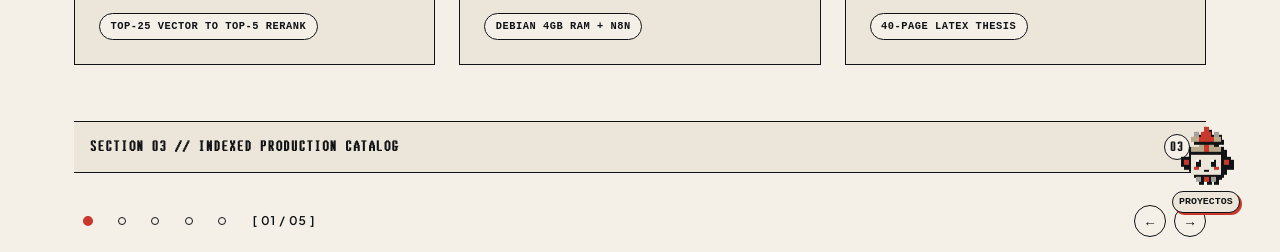
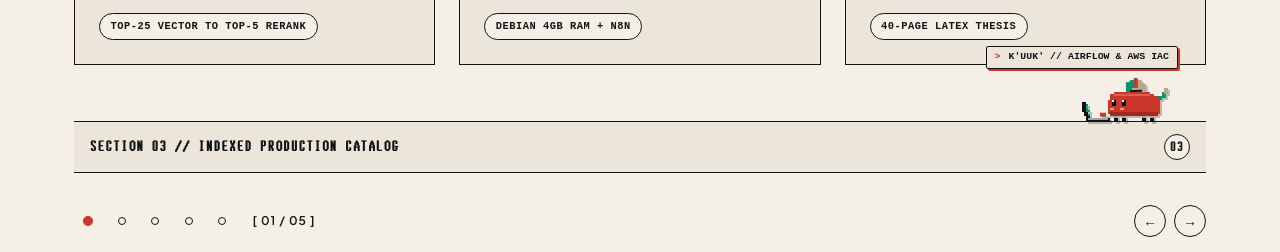
Before and after one commit to ElioUcan/portfolio, a plain HTML site: page preview-bauhaus-circular.html in a window 1280 px wide. Shown: the part 1749-2001 px from the top of the page. Drawn offline with Linux system fonts and the light colour scheme; a web font is replaced by a local one.

Commit message:
feat(mascot): implement pixel Maya creature perched on container ledges typing on laptop

```diff
--- a/bauhaus.js
+++ b/bauhaus.js
@@ -86,67 +86,138 @@
     } catch {}
   }
 
-  // Mascota Maya Pixel que Brinca entre Secciones
-  const pixelMascot = document.getElementById('pixelMayaCompanion');
-  const pixelTag = document.getElementById('pixelNameTag');
-  if (pixelMascot) {
-    const sectionList = [
-      { id: 'hero', name: "K'UUK'" },
-      { id: 'about', name: 'TESIS' },
-      { id: 'focus', name: 'NOW' },
-      { id: 'work', name: 'PROYECTOS' },
-      { id: 'experience', name: 'EXP' },
-      { id: 'skills', name: 'SKILLS' },
-      { id: 'certs', name: 'CERTS' },
-      { id: 'education', name: 'ACADEMIA' },
-      { id: 'contact', name: 'CONTACTO' }
+  // Mascota Maya Pixel que se para sobre los recuadros y teclea en su laptop
+  const mascot = document.getElementById('pixelMascotCompanion');
+  const bubbleText = document.getElementById('mascotBubbleText');
+
+  if (mascot) {
+    const targetList = [
+      { id: 'stats-ledger', status: "K'UUK' // DATA & AI" },
+      { id: 'banner-about', status: "K'UUK' // COMPILING THESIS" },
+      { id: 'focus', status: "K'UUK' // 4GB DEBIAN + RAG" },
+      { id: 'work', status: "K'UUK' // AIRFLOW & AWS IAC" },
+      { id: 'banner-exp', status: "K'UUK' // AI RESEARCH LAB" },
+      { id: 'skills', status: "K'UUK' // PYTHON & POSTGRES" },
+      { id: 'certs', status: "K'UUK' // AWS CERTIFIED" },
+      { id: 'education', status: "K'UUK' // UPY & HOLBERTON" },
+      { id: 'contact', status: "K'UUK' // TRANSMIT PING" }
     ];
 
-    let currentActiveIndex = 0;
-    let jumpTimeout = null;
+    let currentTargetIndex = -1;
+    let landingTimeout = null;
+    const MASCOT_HEIGHT = 48;
+    const MASCOT_WIDTH = 88;
 
-    const updateHop = () => {
+    const setMascotPosition = (targetEl, isJump) => {
+      if (!targetEl) return;
+      const rect = targetEl.getBoundingClientRect();
+      const pageTop = rect.top + window.scrollY;
+      const pageLeft = rect.left + window.scrollX;
+
+      // El borde superior es el suelo. y=pageTop.
+      // Las patitas tocan exactamente la línea superior (borde 1px hairline).
+      const targetY = Math.round(pageTop - MASCOT_HEIGHT + 1);
+
+      // A la derecha del recuadro, como en la imagen
+      const rightPadding = window.innerWidth <= 768 ? 16 : 36;
+      const targetX = Math.round(pageLeft + rect.width - MASCOT_WIDTH - rightPadding);
+
+      mascot.style.top = `${targetY}px`;
+      mascot.style.left = `${Math.max(12, targetX)}px`;
+
+      if (isJump) {
+        mascot.classList.remove('is-jumping', 'is-landing');
+        void mascot.offsetWidth; // retrigger reflow
+        mascot.classList.add('is-jumping');
+
+        if (landingTimeout) clearTimeout(landingTimeout);
+        landingTimeout = setTimeout(() => {
+          mascot.classList.remove('is-jumping');
+          mascot.classList.add('is-landing');
+        }, 460);
+      }
+    };
+
+    const updateActiveSection = () => {
       let activeIndex = 0;
-      for (let i = sectionList.length - 1; i >= 0; i--) {
-        const el = document.getElementById(sectionList[i].id);
-        if (el && el.getBoundingClientRect().top <= window.innerHeight * 0.42) {
-          activeIndex = i;
-          break;
+      const scrollThreshold = window.innerHeight * 0.45;
+
+      for (let i = targetList.length - 1; i >= 0; i--) {
+        const el = document.getElementById(targetList[i].id);
+        if (el) {
+          const rect = el.getBoundingClientRect();
+          if (rect.top <= scrollThreshold) {
+            activeIndex = i;
+            break;
+          }
         }
       }
 
-      if (window.innerWidth > 768) {
-        const activeEl = document.getElementById(sectionList[activeIndex].id);
-        if (activeEl) {
-          const banner = activeEl.querySelector('.section-banner') || activeEl;
-          const rect = banner.getBoundingClientRect();
-          const targetY = Math.max(90, Math.min(window.innerHeight - 110, rect.top + 6));
-          pixelMascot.style.top = `${targetY}px`;
+      if (activeIndex !== currentTargetIndex) {
+        currentTargetIndex = activeIndex;
+        const target = targetList[activeIndex];
+        const el = document.getElementById(target.id);
+        if (el) {
+          setMascotPosition(el, true);
+          if (bubbleText) bubbleText.textContent = target.status;
         }
-      }
-
-      if (activeIndex !== currentActiveIndex) {
-        currentActiveIndex = activeIndex;
-        pixelMascot.classList.remove('is-jumping', 'is-landing');
-        void pixelMascot.offsetWidth;
-        pixelMascot.classList.add('is-jumping');
-        if (pixelTag) pixelTag.textContent = sectionList[activeIndex].name;
-
-        if (jumpTimeout) clearTimeout(jumpTimeout);
-        jumpTimeout = setTimeout(() => {
-          pixelMascot.classList.remove('is-jumping');
-          pixelMascot.classList.add('is-landing');
-        }, 500);
       }
     };
 
-    window.addEventListener('scroll', updateHop, { passive: true });
-    window.addEventListener('resize', updateHop);
-    updateHop();
+    // Al redimensionar, reposicionar sin animación de salto
+    window.addEventListener('resize', () => {
+      if (currentTargetIndex >= 0 && currentTargetIndex < targetList.length) {
+        const el = document.getElementById(targetList[currentTargetIndex].id);
+        if (el) setMascotPosition(el, false);
+      }
+    }, { passive: true });
 
-    pixelMascot.addEventListener('click', () => {
-      pixelMascot.classList.add('is-jumping');
-      window.scrollTo({ top: 0, behavior: 'smooth' });
+    let scrollTicking = false;
+    window.addEventListener('scroll', () => {
+      if (!scrollTicking) {
+        window.requestAnimationFrame(() => {
+          updateActiveSection();
+          scrollTicking = false;
+        });
+        scrollTicking = true;
+      }
+    }, { passive: true });
+
+    // Posición inicial inmediata y al cargar contenido
+    updateActiveSection();
+    if (document.readyState === 'loading') {
+      document.addEventListener('DOMContentLoaded', updateActiveSection);
+    }
+    setTimeout(updateActiveSection, 150);
+
+    // Permitir hacer clic en cualquier sección o banner para que la mascota brinque a él
+    targetList.forEach((item, index) => {
+      const el = document.getElementById(item.id);
+      if (el) {
+        el.addEventListener('click', (e) => {
+          if (!e.target.closest('a, button, input')) {
+            currentTargetIndex = index;
+            setMascotPosition(el, true);
+            if (bubbleText) bubbleText.textContent = item.status;
+          }
+        });
+      }
+    });
+
+    // Clic en la mascota: acrobacia feliz y mensaje especial
+    mascot.addEventListener('click', () => {
+      mascot.classList.remove('is-jumping', 'is-landing');
+      void mascot.offsetWidth;
+      mascot.classList.add('is-jumping');
+      if (bubbleText) {
+        const easterEggs = [
+          "K'UUK' // [100% PIPELINE SLA]",
+          "K'UUK' // [RERANK TOP-5 READY]",
+          "K'UUK' // [4GB DEBIAN OPTIMIZED]",
+          "K'UUK' // [UV RUN AIRFLOW DAG]"
+        ];
+        bubbleText.textContent = easterEggs[Math.floor(Math.random() * easterEggs.length)];
+      }
     });
   }
 
--- a/preview-bauhaus-circular.html
+++ b/preview-bauhaus-circular.html
@@ -70,7 +70,7 @@
     </section>
 
     <!-- 03. STATS LEDGER -->
-    <section class="stats-ledger" aria-label="Key technical metrics">
+    <section class="stats-ledger" id="stats-ledger" aria-label="Key technical metrics">
       <div class="stat-item"><div class="stat-val crimson">05</div><div class="stat-label">Projects Shipped</div><div class="stat-sub">Production &amp; Open Source</div></div>
       <div class="stat-item"><div class="stat-val">06</div><div class="stat-label">Certifications</div><div class="stat-sub">AWS &amp; DataCamp Verified</div></div>
       <div class="stat-item"><div class="stat-val crimson">AWS</div><div class="stat-label">Certified Engineer</div><div class="stat-sub">Data &amp; Cloud Foundations</div></div>
@@ -78,7 +78,7 @@
     </section>
 
     <!-- 04. ABOUT / THESIS -->
-    <div class="section-banner">
+    <div class="section-banner" id="banner-about">
       <span>SECTION 01 // ARCHITECTURAL CONSTRUCTIVISM</span>
       <div class="constructivist-legend"><span class="chip-dot chip-red"></span> CR-01 <span class="chip-dot chip-stone"></span> ST-02 <span class="chip-dot chip-dark"></span> BK-03</div>
     </div>
@@ -274,7 +274,7 @@
     </section>
 
     <!-- 07. PROFESSIONAL EXPERIENCE -->
-    <div class="section-banner">
+    <div class="section-banner" id="banner-exp">
       <span>SECTION 04 // PROFESSIONAL LEDGER</span>
       <span class="circle-badge">04</span>
     </div>
@@ -457,72 +457,84 @@
     </div>
   </footer>
 
-  <!-- MASCOTA MAYA PIXEL QUE BRINCA ENTRE SECCIONES (ESTILO CLAUDE CODE) -->
-  <aside class="pixel-maya-companion" id="pixelMayaCompanion" aria-label="Mascota maya pixel" title="¡Brinco al inicio!">
-    <div class="pixel-ground-burst" aria-hidden="true">
-      <span class="pixel-puff">■</span>
-      <span class="pixel-puff">■</span>
+  <!-- MASCOTA MAYA PIXEL CON LAPTOP QUE SE POSA SOBRE LOS RECUADROS (ESTILO CLAUDE CODE) -->
+  <aside class="pixel-mascot-companion" id="pixelMascotCompanion" aria-label="Mascota maya programando en laptop" title="K'UUK' // Haz clic para animar">
+    <div class="mascot-speech-bubble" id="mascotBubble">
+      <span class="bubble-prompt">&gt;</span> <span class="bubble-text" id="mascotBubbleText">K'UUK' // DATA &amp; AI</span>
     </div>
-    <svg class="pixel-maya-sprite" viewBox="0 0 24 24" width="60" height="60" shape-rendering="crispEdges" aria-hidden="true">
-      <!-- Penacho / Plumas de Quetzal Carmesí & Ocre -->
-      <rect x="11" y="0" width="2" height="2" fill="#C9382B"/>
-      <rect x="10" y="2" width="4" height="2" fill="#C9382B"/>
-      <rect x="7" y="2" width="2" height="2" fill="#A3A199"/>
-      <rect x="15" y="2" width="2" height="2" fill="#A3A199"/>
-      <rect x="6" y="4" width="3" height="2" fill="#B9A98A"/>
-      <rect x="9" y="4" width="6" height="2" fill="#C9382B"/>
-      <rect x="15" y="4" width="3" height="2" fill="#B9A98A"/>
+    <div class="mascot-dust" aria-hidden="true">
+      <span>■ ■</span>
+      <span>■ ■</span>
+    </div>
+    <div class="mascot-sprite-wrapper">
+      <svg class="mascot-svg" viewBox="0 0 44 24" width="88" height="48" shape-rendering="crispEdges" aria-hidden="true">
+        <!-- Laptop Base & Keyboard (descansa sobre el borde hairline y=22..23) -->
+        <rect x="2" y="22" width="12" height="2" fill="#121316"/>
+        <rect x="3" y="22" width="10" height="1" fill="#A3A199"/>
 
-      <!-- Corona / Diadema Escalonada Piramidal -->
-      <rect x="8" y="6" width="8" height="1" fill="#121316"/>
-      <rect x="9" y="7" width="6" height="1" fill="#B9A98A"/>
-      <rect x="11" y="7" width="2" height="1" fill="#C9382B"/>
-      <rect x="5" y="8" width="14" height="2" fill="#B9A98A"/>
-      <rect x="5" y="8" width="1" height="2" fill="#121316"/>
-      <rect x="18" y="8" width="1" height="2" fill="#121316"/>
-      <rect x="11" y="8" width="2" height="2" fill="#C9382B"/>
-      <rect x="5" y="10" width="14" height="1" fill="#121316"/>
+        <!-- Laptop Screen Tilted (inclinada hacia la mascota) -->
+        <rect x="2" y="21" width="2" height="1" fill="#121316"/>
+        <rect x="1" y="19" width="2" height="2" fill="#121316"/>
+        <rect x="0" y="16" width="2" height="3" fill="#121316"/>
+        <rect x="0" y="14" width="2" height="2" fill="#121316"/>
+        <!-- Pantalla terminal con brillo esmeralda -->
+        <rect x="2" y="15" width="1" height="4" fill="#059669"/>
+        <rect x="3" y="18" width="1" height="3" fill="#059669"/>
+        <rect class="mascot-screen-code" x="2" y="16" width="1" height="1" fill="#34D399"/>
+        <rect class="mascot-screen-code" x="3" y="19" width="1" height="1" fill="#FFFFFF"/>
 
-      <!-- Orejeras Circulares de Piedra (Izquierda y Derecha) -->
-      <rect x="2" y="12" width="4" height="4" fill="#A3A199"/>
-      <rect x="3" y="13" width="2" height="2" fill="#C9382B"/>
-      <rect x="2" y="12" width="4" height="1" fill="#121316"/>
-      <rect x="2" y="15" width="4" height="1" fill="#121316"/>
-      <rect x="2" y="13" width="1" height="2" fill="#121316"/>
-      <rect x="5" y="13" width="1" height="2" fill="#121316"/>
+        <!-- Patitas delanteras tecleando en la laptop -->
+        <rect class="mascot-paw-left" x="9" y="20" width="3" height="2" fill="#C9382B"/>
+        <rect class="mascot-paw-right" x="12" y="21" width="2" height="1" fill="#ECE6DA"/>
 
-      <rect x="18" y="12" width="4" height="4" fill="#A3A199"/>
-      <rect x="19" y="13" width="2" height="2" fill="#C9382B"/>
-      <rect x="18" y="12" width="4" height="1" fill="#121316"/>
-      <rect x="18" y="15" width="4" height="1" fill="#121316"/>
-      <rect x="18" y="13" width="1" height="2" fill="#121316"/>
-      <rect x="21" y="13" width="1" height="2" fill="#121316"/>
+        <!-- Patitas (4 patas descansando exactamente sobre el borde y=23) -->
+        <rect x="16" y="20" width="2" height="4" fill="#A3A199"/>
+        <rect x="16" y="22" width="2" height="2" fill="#121316"/>
+        <rect x="20" y="20" width="2" height="4" fill="#A3A199"/>
+        <rect x="20" y="22" width="2" height="2" fill="#121316"/>
+        <rect x="30" y="20" width="2" height="4" fill="#A3A199"/>
+        <rect x="30" y="22" width="2" height="2" fill="#121316"/>
+        <rect x="34" y="20" width="2" height="4" fill="#A3A199"/>
+        <rect x="34" y="22" width="2" height="2" fill="#121316"/>
 
-      <!-- Rostro Terracota / Piedra Cálida Base -->
-      <rect x="6" y="11" width="12" height="8" fill="#ECE6DA"/>
-      <rect x="5" y="11" width="1" height="7" fill="#121316"/>
-      <rect x="18" y="11" width="1" height="7" fill="#121316"/>
-      <rect x="7" y="19" width="10" height="1" fill="#121316"/>
+        <!-- Cuerpo Terracota Carmesí (#C9382B estilo criatura Claude Code) -->
+        <rect x="14" y="11" width="24" height="10" fill="#C9382B"/>
+        <rect x="14" y="10" width="22" height="1" fill="#C9382B"/>
+        <rect x="16" y="9" width="18" height="1" fill="#C9382B"/>
+        <rect x="13" y="13" width="1" height="7" fill="#C9382B"/>
+        <rect x="38" y="12" width="1" height="8" fill="#C9382B"/>
 
-      <!-- Ojos Grandes Claude Code Style (2x3 con brillo 1x1) -->
-      <rect x="8" y="13" width="2" height="3" fill="#121316"/>
-      <rect x="8" y="13" width="1" height="1" fill="#FFFFFF"/>
-      <rect x="14" y="13" width="2" height="3" fill="#121316"/>
-      <rect x="14" y="13" width="1" height="1" fill="#FFFFFF"/>
+        <!-- Luces y Sombras de volumen constructivista -->
+        <rect x="16" y="10" width="18" height="1" fill="#D96048"/>
+        <rect x="14" y="19" width="24" height="2" fill="#9E2A20"/>
 
-      <!-- Mejillas Carmesí (Blush Pixels) -->
-      <rect x="7" y="16" width="2" height="1" fill="#C9382B"/>
-      <rect x="15" y="16" width="2" height="1" fill="#C9382B"/>
+        <!-- Penacho Maya (Plumas de Quetzal Jade, Carmesí y Ocre) -->
+        <g class="mascot-penacho">
+          <rect x="22" y="4" width="2" height="5" fill="#059669"/>
+          <rect x="24" y="3" width="2" height="6" fill="#059669"/>
+          <rect x="26" y="2" width="2" height="7" fill="#C9382B"/>
+          <rect x="28" y="3" width="2" height="6" fill="#B9A98A"/>
+          <rect x="30" y="5" width="2" height="4" fill="#B9A98A"/>
+          <rect x="24" y="8" width="6" height="1" fill="#121316"/>
+          <rect x="25" y="7" width="4" height="1" fill="#B9A98A"/>
+        </g>
 
-      <!-- Sonrisa Pixel -->
-      <rect x="11" y="17" width="2" height="1" fill="#121316"/>
+        <!-- Ojos Grandes Pixel mirándolo todo atentamente -->
+        <rect x="15" y="13" width="2" height="3" fill="#121316"/>
+        <rect x="15" y="13" width="1" height="1" fill="#FFFFFF"/>
+        <rect x="20" y="13" width="2" height="3" fill="#121316"/>
+        <rect x="20" y="13" width="1" height="1" fill="#FFFFFF"/>
 
-      <!-- Collar de Cuentas Maya (Base) -->
-      <rect x="8" y="20" width="2" height="2" fill="#A3A199"/>
-      <rect x="11" y="20" width="2" height="2" fill="#C9382B"/>
-      <rect x="14" y="20" width="2" height="2" fill="#A3A199"/>
-    </svg>
-    <div class="pixel-name-tag" id="pixelNameTag">K'UUK'</div>
+        <!-- Mejillas sonrojadas -->
+        <rect x="14" y="17" width="2" height="1" fill="#F4A261"/>
+        <rect x="19" y="17" width="2" height="1" fill="#F4A261"/>
+
+        <!-- Cola de Quetzal ondeante -->
+        <rect x="38" y="11" width="2" height="2" fill="#059669"/>
+        <rect x="40" y="9" width="2" height="3" fill="#059669"/>
+        <rect x="41" y="7" width="2" height="3" fill="#B9A98A"/>
+      </svg>
+    </div>
   </aside>
 
   <script src="bauhaus.js" defer></script>
--- a/style-bauhaus.css
+++ b/style-bauhaus.css
@@ -37,6 +37,7 @@ body {
   line-height: 1.65;
   max-width: 100%;
   overflow-x: hidden;
+  position: relative;
 }
 .skip-link {
   position: absolute; top: -100px; left: 1rem;
@@ -255,105 +256,148 @@ h1, h2, h3, h4 { font-family: var(--font-display); font-weight: 700; color: var(
 .footer-sub { color: var(--ink-secondary); font-size: 0.85rem; max-width: 580px; margin: 0 auto 1.75rem; }
 .footer-links { display: flex; justify-content: center; align-items: center; gap: 1.5rem; margin-bottom: 0; flex-wrap: wrap; }
 
-/* Pixel Maya Mascot Section-Hopper (Estilo Claude Code) */
-.pixel-maya-companion {
-  position: fixed;
-  right: clamp(1rem, 3.5vw, 2.5rem);
-  top: 140px;
-  z-index: 95;
+/* Pixel Maya Mascot Coding on Laptop (Claude Code style perched on recuadros) */
+.pixel-mascot-companion {
+  position: absolute;
+  top: 0;
+  left: 0;
+  z-index: 60;
+  width: 88px;
+  height: 48px;
   pointer-events: auto;
   cursor: pointer;
-  display: flex;
-  flex-direction: column;
-  align-items: center;
   user-select: none;
-  transition: top 0.48s cubic-bezier(0.34, 1.56, 0.64, 1);
+  transition: top 0.46s cubic-bezier(0.25, 1, 0.5, 1), left 0.46s cubic-bezier(0.25, 1, 0.5, 1);
+  will-change: top, left;
 }
 
-.pixel-maya-sprite {
+.mascot-sprite-wrapper {
+  position: relative;
+  width: 88px;
+  height: 48px;
+  transition: transform 0.2s cubic-bezier(0.34, 1.56, 0.64, 1);
+}
+
+.mascot-svg {
   image-rendering: pixelated;
   image-rendering: crisp-edges;
-  filter: drop-shadow(3px 3px 0 var(--border-hairline));
-  transition: transform 0.2s cubic-bezier(0.34, 1.56, 0.64, 1);
-  animation: pixelIdle 2.5s ease-in-out infinite;
+  display: block;
+  filter: drop-shadow(2px 2px 0 rgba(18, 19, 22, 0.25));
 }
 
-.pixel-name-tag {
+/* Patitas tecleando en laptop */
+@keyframes typingLeftPaw {
+  0%, 100% { transform: translateY(0); }
+  50% { transform: translateY(-1.5px); }
+}
+@keyframes typingRightPaw {
+  0%, 100% { transform: translateY(-1.5px); }
+  50% { transform: translateY(0); }
+}
+.mascot-paw-left {
+  animation: typingLeftPaw 0.26s ease-in-out infinite;
+  transform-origin: 10px 21px;
+}
+.mascot-paw-right {
+  animation: typingRightPaw 0.26s ease-in-out infinite;
+  transform-origin: 12px 21px;
+}
+
+/* Pantalla terminal con brillo esmeralda */
+@keyframes screenCodeBlink {
+  0%, 100% { opacity: 1; }
+  50% { opacity: 0.25; }
+}
+.mascot-screen-code {
+  animation: screenCodeBlink 0.75s steps(2, start) infinite;
+}
+
+/* Plumas de quetzal oscilando suavemente */
+@keyframes featherSway {
+  0%, 100% { transform: rotate(0deg); }
+  50% { transform: rotate(-3deg); }
+}
+.mascot-penacho {
+  transform-origin: 26px 8px;
+  animation: featherSway 2.4s ease-in-out infinite;
+}
+
+/* Hover interactivo */
+.pixel-mascot-companion:hover .mascot-sprite-wrapper {
+  transform: scale(1.08) translateY(-2px);
+}
+.pixel-mascot-companion:hover .mascot-speech-bubble {
+  box-shadow: 3px 3px 0 var(--border-hairline);
+  background: var(--bg-white);
+}
+
+/* Animación del brinco acrobático entre recuadros */
+.pixel-mascot-companion.is-jumping .mascot-sprite-wrapper {
+  animation: mascotHopArc 0.46s cubic-bezier(0.25, 1, 0.5, 1) forwards;
+}
+
+@keyframes mascotHopArc {
+  0% { transform: translateY(0) scale(1.12, 0.75); }
+  35% { transform: translateY(-38px) scale(0.9, 1.25) rotate(-6deg); }
+  70% { transform: translateY(-24px) scale(1.05, 1.05) rotate(4deg); }
+  85% { transform: translateY(3px) scale(1.15, 0.85); }
+  100% { transform: translateY(0) scale(1, 1); }
+}
+
+/* Bocadillo de diálogo / status estilo prompt */
+.mascot-speech-bubble {
+  position: absolute;
+  bottom: calc(100% + 5px);
+  right: -8px;
+  background: var(--bg-surface);
+  border: 1px solid var(--border-hairline);
   font-family: var(--font-mono);
   font-size: 0.62rem;
   font-weight: 700;
   color: var(--ink-primary);
-  background: var(--bg-surface);
-  border: 1px solid var(--border-hairline);
-  padding: 0.1rem 0.4rem;
-  border-radius: 9999px;
-  margin-top: 0.25rem;
+  padding: 0.15rem 0.5rem;
+  border-radius: 2px;
   box-shadow: 2px 2px 0 var(--accent-crimson);
-  transition: all 0.2s ease;
   white-space: nowrap;
+  pointer-events: none;
+  transition: transform 0.2s ease, opacity 0.2s ease;
+}
+.bubble-prompt {
+  color: var(--accent-crimson);
+  font-weight: 800;
+  margin-right: 2px;
 }
 
-.pixel-maya-companion:hover .pixel-name-tag {
-  background: var(--accent-crimson);
-  color: #FFF;
-  border-color: var(--accent-crimson);
-  transform: scale(1.05);
+/* Polvo de impacto pixel al aterrizar */
+.mascot-dust {
+  position: absolute;
+  bottom: -2px;
+  left: 0;
+  right: 0;
+  display: flex;
+  justify-content: space-between;
+  padding: 0 4px;
+  pointer-events: none;
+  opacity: 0;
 }
-
-.pixel-maya-companion:hover .pixel-maya-sprite {
-  transform: scale(1.15) rotate(4deg);
-}
-
-/* Animación del brinco acrobático entre secciones */
-.pixel-maya-companion.is-jumping .pixel-maya-sprite {
-  animation: pixelHop 0.52s cubic-bezier(0.25, 1, 0.5, 1) forwards;
-}
-
-@keyframes pixelHop {
-  0% { transform: translateY(0) scale(1.1, 0.7); }
-  35% { transform: translateY(-46px) scale(0.9, 1.25) rotate(-8deg); }
-  70% { transform: translateY(-38px) scale(1.02, 1.1) rotate(6deg); }
-  85% { transform: translateY(6px) scale(1.2, 0.8); }
-  100% { transform: translateY(0) scale(1, 1); }
-}
-
-@keyframes pixelIdle {
-  0%, 100% { transform: translateY(0); }
-  50% { transform: translateY(-4px); }
-}
-
-/* Polvo / efecto pixel de impacto al aterrizar */
-.pixel-ground-burst {
-  position: absolute;
-  bottom: 12px;
-  display: flex;
-  gap: 6px;
-  opacity: 0;
-  pointer-events: none;
-}
-.pixel-puff {
+.mascot-dust span {
   font-family: var(--font-mono);
-  font-size: 0.55rem;
+  font-size: 0.5rem;
   color: var(--accent-stone);
 }
-.pixel-maya-companion.is-landing .pixel-ground-burst {
-  animation: dustPuff 0.45s ease-out forwards;
+.pixel-mascot-companion.is-landing .mascot-dust {
+  animation: dustScatter 0.42s ease-out forwards;
 }
-@keyframes dustPuff {
-  0% { opacity: 1; transform: scale(0.4) translateY(0); }
-  100% { opacity: 0; transform: scale(1.8) translateY(10px); }
-}
-
-@media (max-width: 1200px) {
-  .pixel-maya-companion {
-    right: 0.6rem;
-  }
+@keyframes dustScatter {
+  0% { opacity: 1; transform: scale(0.5); }
+  100% { opacity: 0; transform: scale(1.6) translateY(4px); }
 }
 
 @media (prefers-reduced-motion: reduce) {
   html { scroll-behavior: auto; }
   .carousel-track { transition: none; }
-  .pixel-maya-sprite { animation: none; }
+  .pixel-mascot-companion, .mascot-sprite-wrapper { transition: none; animation: none; }
+  .mascot-paw-left, .mascot-paw-right, .mascot-screen-code, .mascot-penacho { animation: none; }
 }
 
 @media (max-width: 900px) {
@@ -366,18 +410,8 @@ h1, h2, h3, h4 { font-family: var(--font-display); font-weight: 700; color: var(
 
 @media (max-width: 768px) {
   .site-nav { display: none; }
-  .pixel-maya-companion {
-    top: auto !important;
-    bottom: 1rem;
-    right: 0.75rem;
-  }
-  .pixel-maya-companion.is-jumping .pixel-maya-sprite {
-    animation: popFromFloor 0.45s cubic-bezier(0.34, 1.56, 0.64, 1) forwards;
-  }
-  @keyframes popFromFloor {
-    0% { transform: translateY(40px) scale(0.8); opacity: 0; }
-    60% { transform: translateY(-10px) scale(1.1); opacity: 1; }
-    100% { transform: translateY(0) scale(1); opacity: 1; }
+  .pixel-mascot-companion {
+    transform-origin: bottom right;
   }
   .hero { padding: 3rem 0 2rem; }
   .hero-layout { flex-direction: column-reverse; align-items: center; }
```
